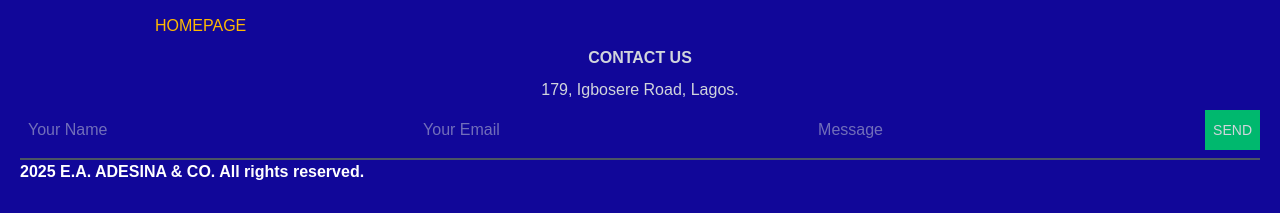
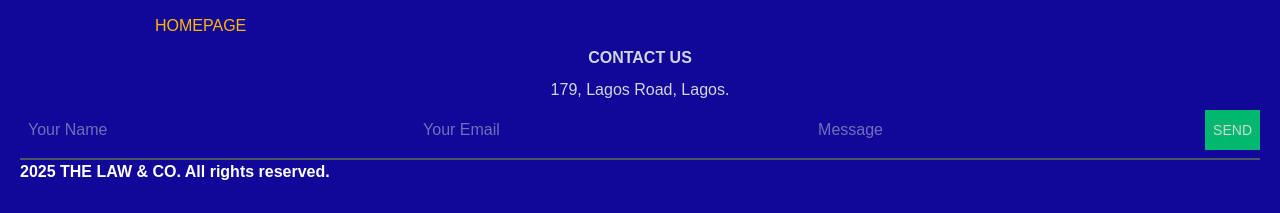
Before and after one commit to Ollatomiwa/blog-web, a Vue app: page / in a window 1280 px wide. Shown: the part 1025-1238 px from the top of the page. Built offline with nearby package versions, Linux system fonts and the light colour scheme.

Commit message:
update to blog

```diff
--- a/src/components/Footer.vue
+++ b/src/components/Footer.vue
@@ -8,7 +8,7 @@
 
             <div class='col-span-12 pt-2 md:pt-2 justify-center text-center'>
                 <p class='font-bold uppercase '>Contact us</p>
-                <p class='py-2'>179, Igbosere Road, Lagos.
+                <p class='py-2'>179, Lagos Road, Lagos.
                 </p>
                 <form class='flex flex-col sm:flex-row'>
                     <input class='w-full p-2 mr-4 rounded-md  mb-2' type="name" placeholder="Your Name" />
@@ -23,7 +23,7 @@
         </div>
 
         <div class='flex flex-col max-w-[1240px] font-bold  m-auto justify-between sm:flex-row text-center text-white items-center'>
-            <p>2025 E.A. ADESINA & CO. All rights reserved.</p>
+            <p>2025 THE LAW & CO. All rights reserved.</p>
         </div>
 
 
--- a/src/components/Navbar.vue
+++ b/src/components/Navbar.vue
@@ -1,6 +1,6 @@
 ;<script setup>
 import { ref } from 'vue';
-import logo from '../assets/img/logo.jpg';
+import logo from '../assets/img/logo.png';
 
 
 const img = ref(logo);
```
Also changed, not shown: src/assets/img/logo.png (added).
